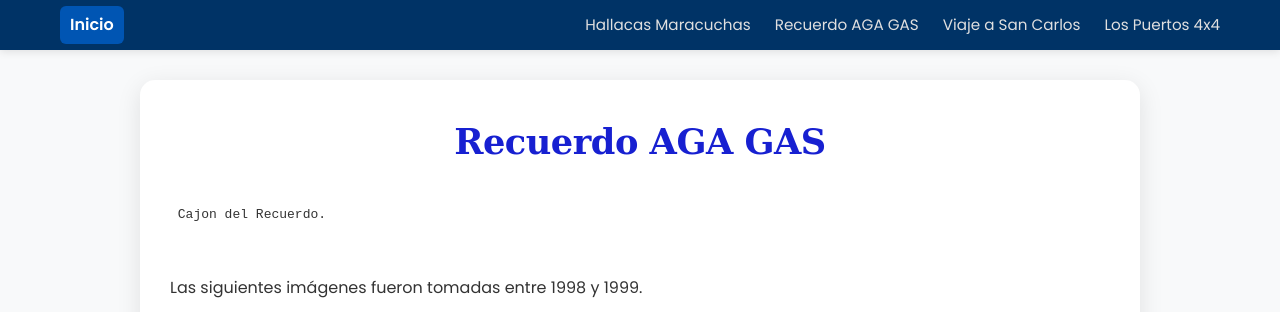
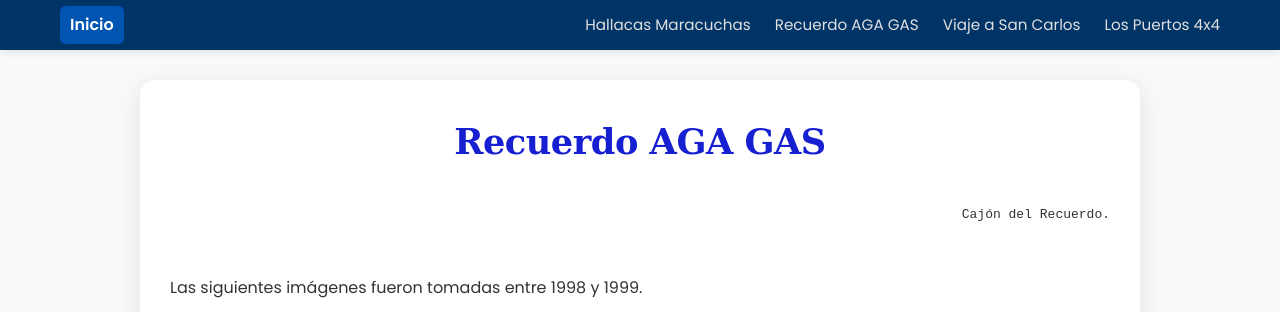
Before and after one commit to juliofigu/jcf, a plain HTML site: page aga-gas.html in a window 1280 px wide. Shown: the top 312 px of the page. Drawn offline with nearby package versions, Linux system fonts and the light colour scheme.

Commit message:
Update aga-gas.html

```diff
--- a/aga-gas.html
+++ b/aga-gas.html
@@ -183,7 +183,9 @@
 <!-- Contenido completo del blog -->
 <div class="container-blog">
   <h2>Recuerdo AGA GAS</h2>
-  <pre> <em></em>Cajon del Recuerdo.</pre>
+  <div style="text-align: right;">
+  <pre> <em></em>Cajón del Recuerdo.</pre>
+</div>
   <div class="centered">
   <span class="large-red"><b>
      <p>&nbsp;</p>
@@ -506,4 +508,5 @@ Recuerdos del Viaje a Guayaquil-Ecuador Curso de Gases del Aire
   });
 </script>
 </body>
+
 </html>
```
